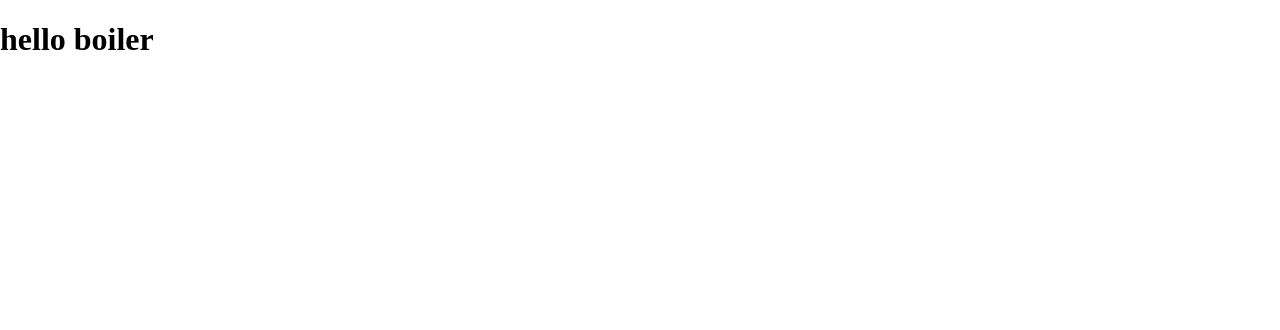
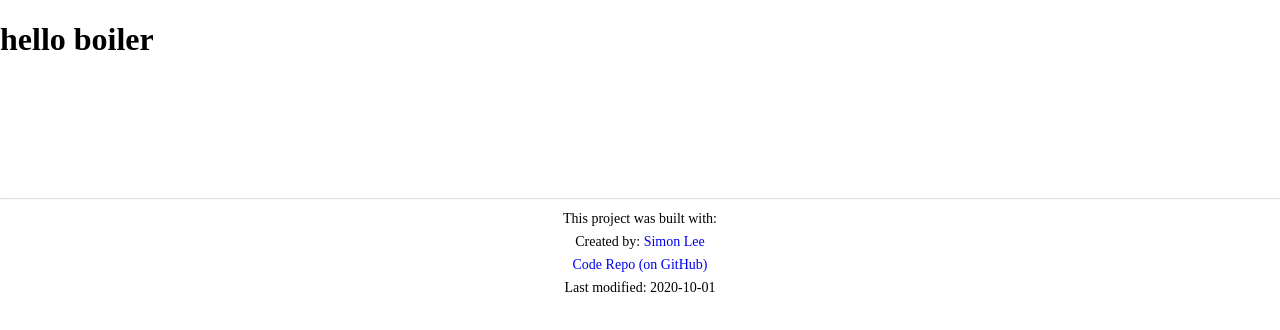
Before and after one commit to simonhlee97/simon-boilerplate, a plain HTML site: page index.html in a window 1280 px wide. Drawn offline with Linux system fonts and the light colour scheme.

Commit message:
footer for every project

```diff
--- a/index.html
+++ b/index.html
@@ -10,6 +10,16 @@
     </head>
     <body>
         <h1>hello boiler</h1>
+
+        <div class="my-footer">
+            <hr />
+            <p>This project was built with:</p>
+            <p>Created by: <a href="https://github.com/simonhlee97/">Simon Lee</a></p>
+            <p>
+                <a href="https://github.com/simonhlee97/">Code Repo (on GitHub)</a>
+            </p>
+            <p>Last modified: 2020-10-01</p>
+        </div>
         <!-- Script -->
         <script src="script.js"></script>
     </body>
--- a/styles.css
+++ b/styles.css
@@ -1,8 +1,24 @@
 html {
-	box-sizing: border-box;
+    box-sizing: border-box;
 }
 
 body {
-	margin: 0;
-	min-height: 100vh;
+    margin: 0;
+    min-height: 100vh;
 }
+
+.my-footer {
+    margin-top: 10em;
+    text-align: center;
+    line-height: 9px;
+    font-size: 14px;
+}
+.my-footer hr {
+    opacity: 0.3;
+}
+a {
+    text-decoration: none;
+}
+a:hover {
+    text-decoration: underline;
+}
```
